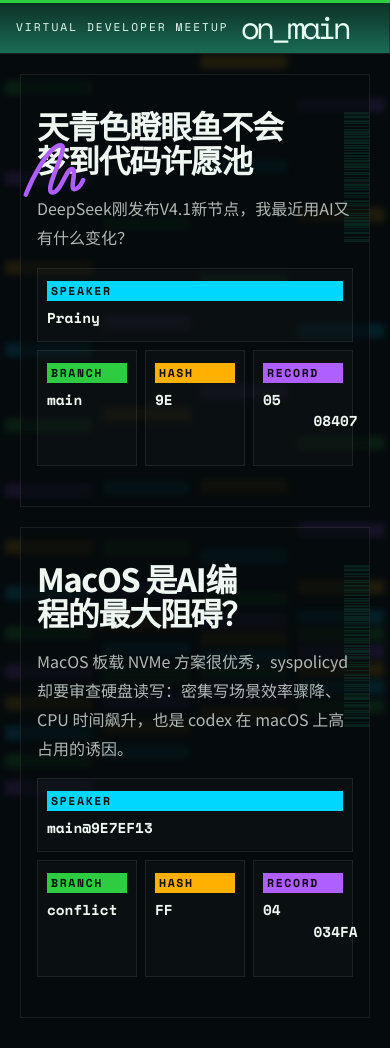
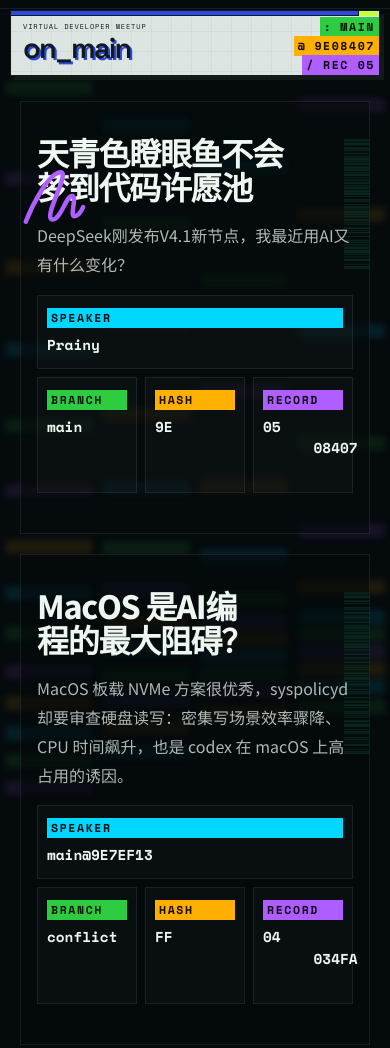
Before and after one commit to PrainLopez/onMain, an Astro site: page / in a window 390 px wide. Shown: the top 1048 px of the page. Built offline with nearby package versions, Linux system fonts and the light colour scheme; Astro itself is replaced by a stand-in of ours.

Commit message:
feat(index): 重构 spine 为纸墨视觉设计，移动端改为浮动标题条
- spine 改用纸面底色 + 细网格纹理，墨色描边与投影
- 标题大字竖排，加蓝色偏移重影；顶部蓝/青绿双色条
- 移动端改为 sticky 浮动标题条，附注册标记与 meta 行

```diff
--- a/src/pages/index.astro
+++ b/src/pages/index.astro
@@ -42,15 +42,20 @@ const spineMeta = latest
     <main class="label-shell">
       <aside class="spine" aria-label="spine">
         <div class="spine-accent-bar" aria-hidden="true"></div>
+        <div class="spine-heading">
+          <p class="spine-mobile-eyebrow eyebrow mono">Virtual Developer Meetup</p>
+          <div class="spine-title" data-text="on_main">on_main</div>
+        </div>
         <div class="spine-top">
           <p class="eyebrow mono">Virtual Developer Meetup</p>
+          <span class="spine-registration" aria-hidden="true"></span>
         </div>
-        <div class="spine-title mono">on_main</div>
         {
           spineMeta.length > 0 && (
+            <div class="spine-bottom">
               <p class="spine-foot mono">
                 {spineMeta.map((meta) => (
-                <>
+                  <span class="spine-meta-row">
                     <span class="label-tag mono" data-accent={meta.accent}>
                       {meta.head}
                     </span>
@@ -60,10 +65,10 @@ const spineMeta = latest
                     >
                       {meta.text}
                     </span>
-                  <br />
-                </>
+                  </span>
                 ))}
               </p>
+            </div>
           )
         }
       </aside>
@@ -90,10 +95,12 @@ const spineMeta = latest
     --text: #eef7f1;
     --text-dim: rgba(238, 247, 241, 0.74);
     --text-mute: rgba(238, 247, 241, 0.5);
-    --spine-bg: linear-gradient(180deg, #0c2e25 0%, #1a6b54 100%);
-    --spine-accent: var(--accent-green);
-    --spine-text: #e8fff4;
-    --spine-text-dim: rgba(232, 255, 244, 0.72);
+    --spine-paper: #dce5e2;
+    --spine-ink: #121a17;
+    --spine-blue: #2848e8;
+    --spine-lime: #c8ff42;
+    --spine-text: var(--spine-ink);
+    --spine-text-dim: rgba(18, 26, 23, 0.62);
     --font-cn:
       "Noto Sans SC Variable", "Noto Sans SC", -apple-system, "PingFang SC",
       "Microsoft YaHei", sans-serif;
@@ -126,7 +133,7 @@ const spineMeta = latest
     padding: 0;
     min-height: 100vh;
     display: grid;
-    grid-template-columns: 220px minmax(0, 1fr);
+    grid-template-columns: 248px minmax(0, 1fr);
     gap: 0;
     align-items: stretch;
   }
@@ -136,55 +143,142 @@ const spineMeta = latest
     position: sticky;
     top: 0;
     height: 90vh;
-    padding: 22px 18px 22px;
+    height: 90svh;
+    padding: 30px 24px 22px;
     display: flex;
     flex-direction: column;
-    justify-content: space-between;
-    background: var(--spine-bg);
+    overflow: hidden;
+    isolation: isolate;
+    background-color: var(--spine-paper);
+    background-image:
+      linear-gradient(rgba(18, 26, 23, 0.045) 1px, transparent 1px),
+      linear-gradient(90deg, rgba(18, 26, 23, 0.045) 1px, transparent 1px);
+    background-size: 28px 28px;
     color: var(--spine-text);
-    box-shadow: inset -1px 0 0 rgba(0, 0, 0, 0.25);
+    box-shadow: inset -1px 0 0 var(--spine-ink);
   }
 
   .spine-accent-bar {
     position: absolute;
     top: 0;
     left: 0;
+    right: 1px;
+    height: 10px;
+    background: var(--spine-blue);
+    border-bottom: 2px solid var(--spine-ink);
+  }
+
+  .spine-accent-bar::after {
+    content: "";
+    position: absolute;
     right: 0;
-    height: 4px;
-    background: var(--spine-accent);
+    top: 0;
+    width: 28px;
+    height: 10px;
+    background: var(--spine-lime);
+    border-left: 2px solid var(--spine-ink);
   }
 
   .spine-top {
     display: flex;
-    align-items: start;
+    align-items: flex-start;
     justify-content: space-between;
-    gap: 8px;
+    gap: 16px;
+    padding-bottom: 18px;
+    border-bottom: 1px solid var(--spine-ink);
+  }
+
+  .spine-top .eyebrow {
+    max-width: 118px;
+    font-size: 0.62rem;
+    font-weight: 700;
+    line-height: 1.6;
+    letter-spacing: 0.14em;
+    text-wrap: balance;
+  }
+
+  .spine-registration {
+    position: relative;
+    flex: 0 0 22px;
+    width: 22px;
+    height: 22px;
+    border: 1px solid var(--spine-ink);
+    border-radius: 50%;
+  }
+
+  .spine-registration::before,
+  .spine-registration::after {
+    content: "";
+    position: absolute;
+    background: var(--spine-blue);
+  }
+
+  .spine-registration::before {
+    width: 30px;
+    height: 1px;
+    top: 10px;
+    left: -5px;
+  }
+
+  .spine-registration::after {
+    width: 1px;
+    height: 30px;
+    top: -5px;
+    left: 10px;
   }
 
   .spine-title {
+    position: relative;
+    display: block;
+    width: fit-content;
+    align-self: center;
     writing-mode: vertical-rl;
     transform: rotate(180deg);
-    font-size: clamp(3.2rem, 13vw, 6.5rem);
-    line-height: 0.86;
-    letter-spacing: -0.12em;
+    font-family: var(--font-ui);
+    font-size: clamp(4.25rem, 10.8vh, 6.75rem);
+    font-weight: 700;
+    line-height: 0.8;
+    letter-spacing: -0.09em;
     color: var(--spine-text);
-    margin: 1rem 0;
+    margin: auto 0;
+    padding: 20px 0;
+  }
+
+  .spine-title::before {
+    content: attr(data-text);
+    position: absolute;
+    inset: 20px 0;
+    z-index: -1;
+    color: var(--spine-blue);
+    transform: translate(5px, 4px);
+  }
+
+  .spine-mobile-eyebrow {
+    display: none;
+  }
+
+  .spine-heading {
+    display: contents;
+  }
+
+  .spine-bottom {
+    position: relative;
+    padding-top: 13px;
+    border-top: 1px solid var(--spine-ink);
   }
 
   .spine-foot {
     margin: 0;
-    font-size: 0.7rem;
-    letter-spacing: 0.16em;
-    text-transform: uppercase;
+    display: flex;
+    flex-direction: column;
+    align-items: flex-start;
+    gap: 5px;
     color: var(--spine-text);
-    line-height: 2;
   }
 
-  .spine-foot .sep {
-    display: inline-block;
-    width: 1ch;
-    color: var(--spine-text-dim);
-    font-weight: 600;
+  .spine-meta-row {
+    display: inline-flex;
+    align-items: center;
   }
 
   /* === panel-stack ======================================== */
@@ -203,53 +297,107 @@ const spineMeta = latest
       padding-right: 10vw;
     }
     .spine {
-      padding-left: 5vw;
+      padding-left: 36px;
     }
   }
   @media (max-width: 720px) {
     .label-shell {
       grid-template-columns: 1fr;
     }
+    .panel-stack {
+      padding-top: 92px;
+    }
     .spine {
-      position: relative;
-      top: 0;
+      position: sticky;
+      top: 10px;
       z-index: 10;
-      height: auto;
-      width: 100%;
-      padding: 14px 16px 12px;
+      height: 66px;
+      width: calc(100% - 20px);
+      margin: 10px 10px -68px;
+      padding: 0;
+      display: flex;
       flex-direction: row;
-      align-items: center;
-      gap: 12px;
+      align-items: stretch;
+      justify-content: space-between;
+      gap: 0;
       min-width: 0;
+      border: 1px solid var(--spine-ink);
+      box-shadow: 4px 4px 0 var(--spine-ink);
+      background-size: 20px 20px;
     }
     .spine-accent-bar {
-      height: 3px;
+      height: 5px;
+      border-bottom-width: 1px;
+    }
+    .spine-accent-bar::after {
+      width: 20px;
+      height: 5px;
+      border-left-width: 1px;
+    }
+    .spine-top {
+      display: none;
     }
     .spine-title {
+      width: fit-content;
       writing-mode: horizontal-tb;
       transform: none;
-      font-size: clamp(1.6rem, 8vw, 2.4rem);
+      font-size: 1.8rem;
+      line-height: 1;
+      letter-spacing: -0.06em;
       margin: 0;
+      padding: 0;
+    }
+    .spine-title::before {
+      inset: 0;
+      transform: translate(2px, 2px);
+    }
+    .spine-bottom {
+      display: flex;
+      align-items: stretch;
+      margin-top: 6px;
+      padding: 0;
+      border: 0;
+    }
+    .spine-heading {
+      display: block;
       flex: 1;
+      align-self: center;
+      padding-left: 12px;
+    }
+    .spine-mobile-eyebrow {
+      display: block;
+      margin-bottom: 3px;
+      font-size: 0.44rem;
+      line-height: 1.2;
+      letter-spacing: 0.12em;
     }
     .spine-foot {
-      display: flex;
-      flex-wrap: wrap;
-      align-items: center;
-      row-gap: 4px;
-      column-gap: 6px;
-      min-width: 0;
-      max-width: 100%;
+      flex-direction: column;
+      flex-wrap: nowrap;
+      justify-content: stretch;
+      align-items: stretch;
+      gap: 0;
+      max-width: none;
     }
-    .spine-foot br {
-      display: none;
-    }
-    .spine-foot .label-tag {
+    .spine-meta-row {
+      flex: 1;
+      min-height: 0;
+      justify-content: flex-end;
       white-space: nowrap;
     }
-
+  }
+  @media (max-width: 360px) {
+    .spine {
+      padding: 0;
+    }
+    .spine-title {
+      font-size: 1.55rem;
+    }
+    .spine-heading {
+      padding-left: 10px;
+    }
     .spine-foot {
-      display: none;
+      max-width: none;
     }
   }
   @media (prefers-reduced-motion: reduce) {
```
Lines whose indentation alone changed are shown as unchanged.
